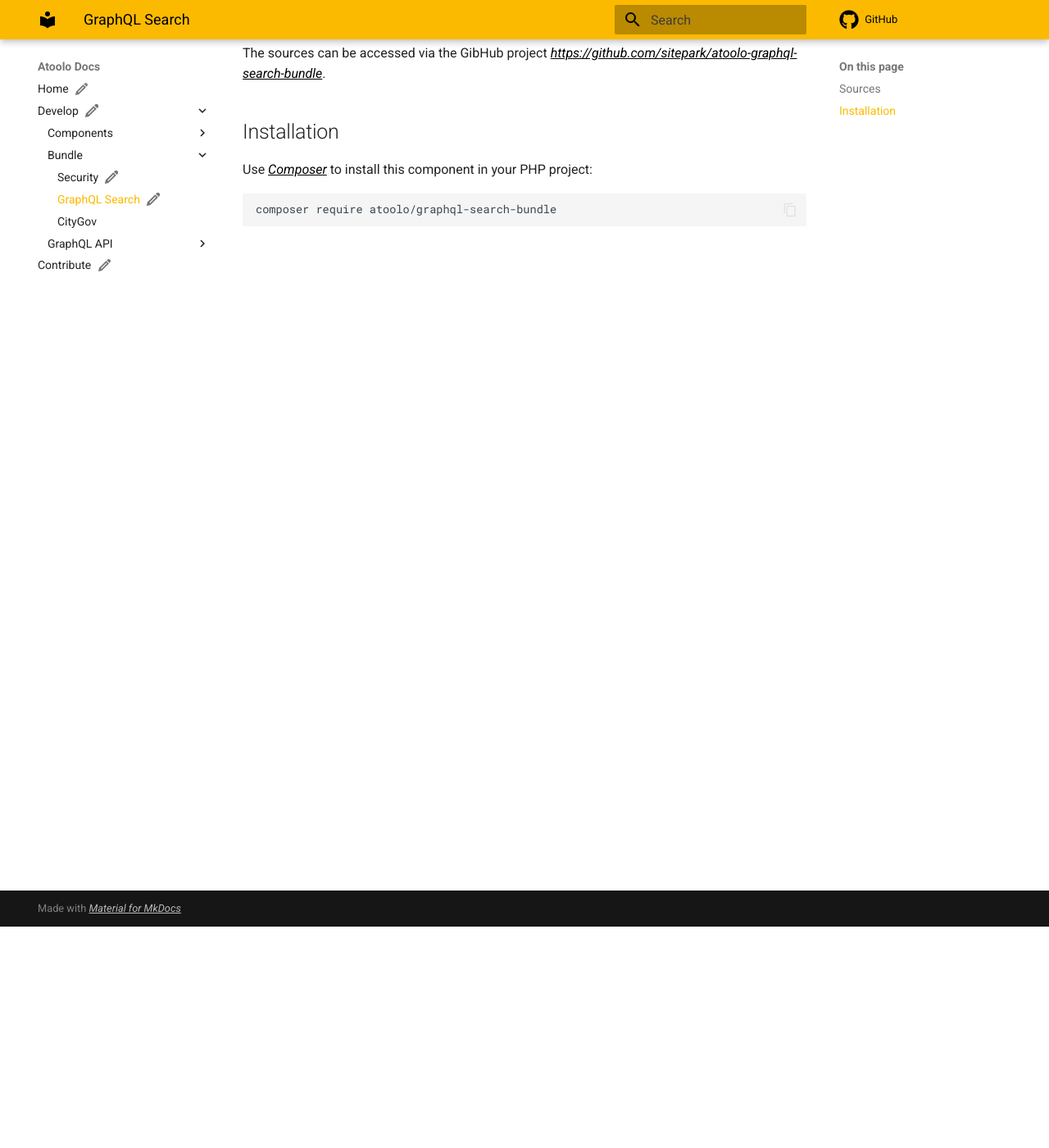
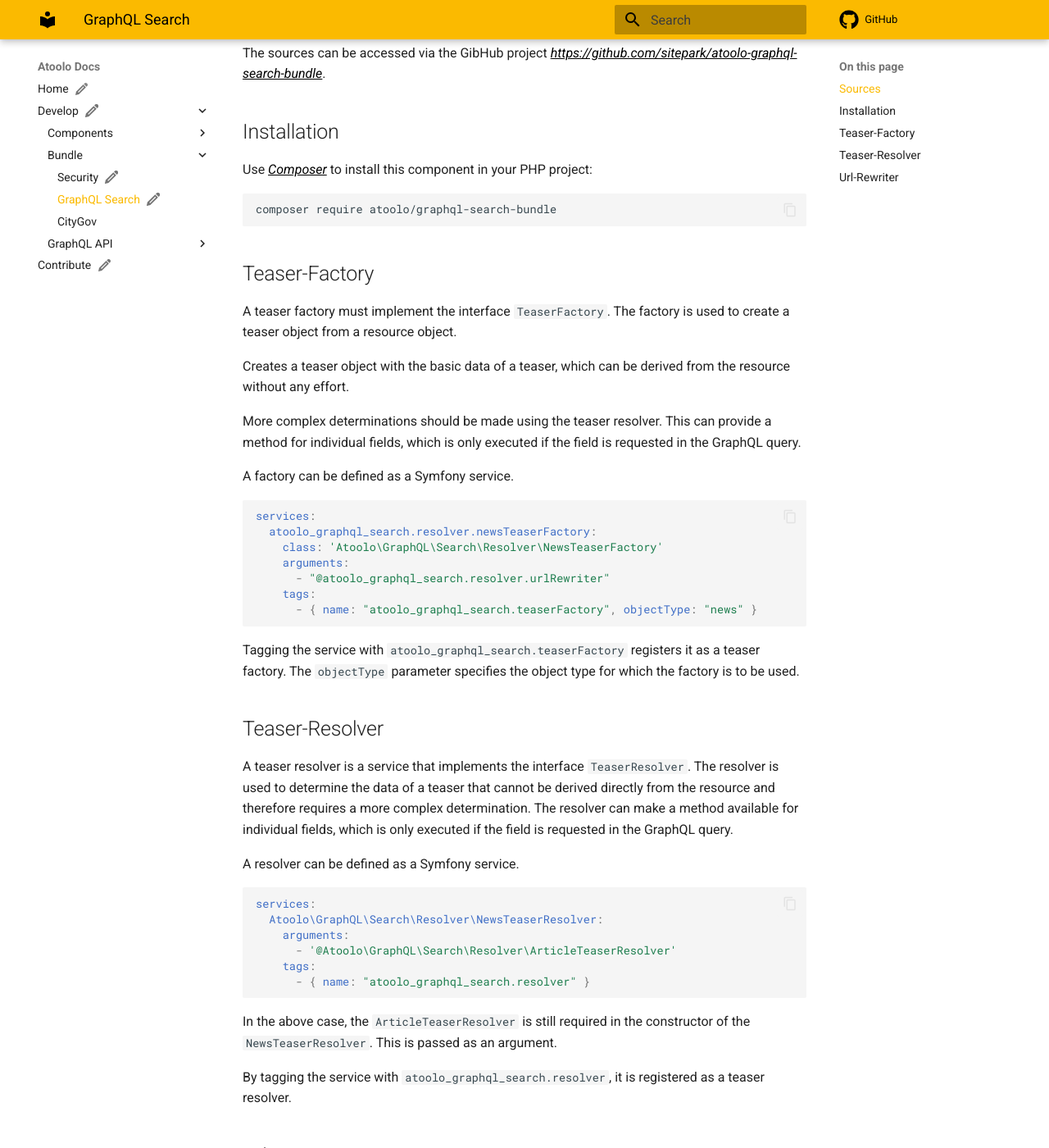
Before and after one commit to sitepark/atoolo-docs, an MkDocs documentation site: the page built from docs/develop/bundles/graphql-search.md, in a window 1280 px wide and 1400 px high, scrolled down 270 px. Shown: the whole window at 82% size. Built offline with MkDocs 1.6.1 and Material for MkDocs 9.7.7, drawn with Linux system fonts in a browser that asks for light colours; comment, search, counter and statistics services are not loaded; some of the changed text lies outside the part shown.

Commit message:
docs: update graphql bundle doc

````diff
--- a/docs/develop/bundles/graphql-search.md
+++ b/docs/develop/bundles/graphql-search.md
@@ -17,3 +17,58 @@
 ```sh
 composer require atoolo/graphql-search-bundle
 ```
+
+## Teaser-Factory
+
+A teaser factory must implement the interface `TeaserFactory`. The factory is used to create a teaser object from a resource object.
+
+Creates a teaser object with the basic data of a teaser, which can be derived from the resource without any effort.
+
+More complex determinations should be made using the teaser resolver. This can provide a method for individual fields, which is only executed if the field is requested in the GraphQL query.
+
+A factory can be defined as a Symfony service.
+
+```yaml
+services:
+  atoolo_graphql_search.resolver.newsTeaserFactory:
+    class: 'Atoolo\GraphQL\Search\Resolver\NewsTeaserFactory'
+    arguments:
+      - "@atoolo_graphql_search.resolver.urlRewriter"
+    tags:
+      - { name: "atoolo_graphql_search.teaserFactory", objectType: "news" }
+```
+
+Tagging the service with `atoolo_graphql_search.teaserFactory` registers it as a teaser factory. The `objectType` parameter specifies the object type for which the factory is to be used.
+
+## Teaser-Resolver
+
+A teaser resolver is a service that implements the interface `TeaserResolver`. The resolver is used to determine the data of a teaser that cannot be derived directly from the resource and therefore requires a more complex determination. The resolver can make a method available for individual fields, which is only executed if the field is requested in the GraphQL query.
+
+A resolver can be defined as a Symfony service.
+
+```yaml
+services:
+  Atoolo\GraphQL\Search\Resolver\NewsTeaserResolver:
+    arguments:
+      - '@Atoolo\GraphQL\Search\Resolver\ArticleTeaserResolver'
+    tags:
+      - { name: "atoolo_graphql_search.resolver" }
+```
+
+In the above case, the `ArticleTeaserResolver` is still required in the constructor of the `NewsTeaserResolver`. This is passed as an argument.
+
+By tagging the service with `atoolo_graphql_search.resolver`, it is registered as a teaser resolver.
+
+## Url-Rewriter
+
+The URL rewriter is a service that implements the interface `UrlRewriter`. The rewriter is used to rewrite URLs in the teaser object. URL rewriters are needed to influence the URL's that are returned in the teasers.
+
+In the standard case, the `DoNothingUrlRewriter` is used, which returns the URLs unchanged.
+
+```yaml
+services:
+  atoolo_graphql_search.resolver.urlRewriter:
+    class: Atoolo\GraphQL\Search\Resolver\DoNothingUrlRewriter
+```
+
+However, this can be replaced by a separate URL rewriter if necessary.
````
